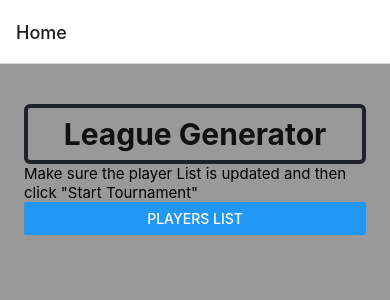
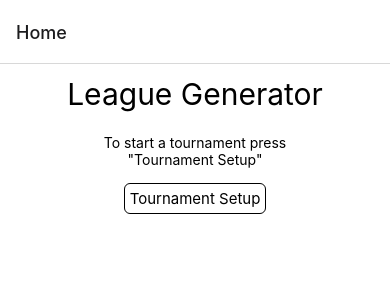
Before and after one commit to idanmoosh/LeagueGenerator, a React Native app: screen /Home in a window 390 px wide. Shown: the top 300 px of the page. Built offline with nearby package versions, Linux system fonts and the light colour scheme.

Commit message:
extra work on the Setting section

```diff
--- a/App.js
+++ b/App.js
@@ -1,6 +1,8 @@
 import { NavigationContainer } from '@react-navigation/native';
 import { createNativeStackNavigator } from '@react-navigation/native-stack';
 import { HomeScreen } from './src/components/HomeScreen';
+import { Settings } from './src/components/Settings';
+import { TournamentScreen } from './src/components/TournamentScreen';
 
 const Stack = createNativeStackNavigator();
 
@@ -9,6 +11,8 @@ export default function App() {
     <NavigationContainer>
       <Stack.Navigator>
         <Stack.Screen name='Home' component={HomeScreen} />
+        <Stack.Screen name='Settings' component={Settings} />
+        <Stack.Screen name='Tournament' component={TournamentScreen} />
       </Stack.Navigator>
     </NavigationContainer>
   );
--- a/src/components/HomeScreen.js
+++ b/src/components/HomeScreen.js
@@ -1,14 +1,27 @@
-import { View, Text, Button, StatusBar, StyleSheet } from 'react-native';
+import { useState } from 'react';
+import { View, Text, StatusBar, StyleSheet, Pressable } from 'react-native';
 
-export const HomeScreen = () => {
+export const HomeScreen = ({ navigation }) => {
+  const [press, setPress] = useState(false);
+
+  const handlePress = () => {
+    press ? setPress(false) : setPress(true);
+  };
+
   return (
     <View style={styles.container}>
       <Text style={styles.title}>League Generator</Text>
       <Text style={styles.description}>
-        Make sure the player List is updated and then click "Start Tournament"
+        To start a tournament press "Tournament Setup"
       </Text>
-      <Button title='Players List' style={styles.button} />
-
+      <Pressable
+        onPressIn={handlePress}
+        onPressOut={handlePress}
+        onPress={() => navigation.navigate('Settings')}>
+        <Text style={press ? styles.buttonPress : styles.button}>
+          Tournament Setup
+        </Text>
+      </Pressable>
       <StatusBar style='auto' />
     </View>
   );
@@ -17,24 +30,31 @@ export const HomeScreen = () => {
 const styles = StyleSheet.create({
   container: {
     flex: 1,
-    padding: 24,
+    alignItems: 'center',
+    backgroundColor: 'white',
+  },
+  title: {
+    fontSize: 30,
+    padding: 12,
+  },
+  description: {
+    textAlign: 'center',
+    width: '60%',
+    paddingVertical: 10,
+  },
+  button: {
+    borderWidth: 1,
+    padding: 5,
+    borderRadius: 6,
+    fontSize: 15,
+    marginTop: 5,
+  },
+  buttonPress: {
+    borderWidth: 1,
+    padding: 5,
+    borderRadius: 6,
+    fontSize: 15,
+    marginTop: 5,
     backgroundColor: '#999',
   },
-  title: {
-    marginTop: 16,
-    paddingVertical: 8,
-    borderWidth: 4,
-    borderColor: '#20232a',
-    borderRadius: 6,
-    color: '#111',
-    textAlign: 'center',
-    fontSize: 30,
-    fontWeight: 'bold',
-  },
-  description: {
-    fontSize: 15,
-    justifyContent: 'center',
-    color: '#fns',
-  },
-  button: {},
 });
--- /dev/null
+++ b/src/components/PlayerInputField.js
@@ -0,0 +1,63 @@
+import React, { useState } from 'react';
+import {
+  KeyboardAvoidingView,
+  StyleSheet,
+  View,
+  TextInput,
+  TouchableOpacity,
+} from 'react-native';
+import { MaterialIcons } from '@expo/vector-icons';
+
+export const PlayerInputField = props => {
+  const [player, setPlayer] = useState();
+
+  const handleAddPlayer = value => {
+    props.addPlayer(value);
+    setPlayer(null);
+  };
+
+  return (
+    <KeyboardAvoidingView
+      behavior={Platform.OS === 'ios' ? 'padding' : 'height'}
+      style={styles.container}>
+      <TextInput
+        style={styles.inputField}
+        value={player}
+        onChangeText={text => setPlayer(text)}
+        placeholder={'add a player'}
+        placeholderTextColor={'#fff'}
+      />
+      <TouchableOpacity onPress={() => handleAddPlayer(player)}>
+        <View style={styles.button}>
+          <MaterialIcons name='add' size={24} color='black' />
+        </View>
+      </TouchableOpacity>
+    </KeyboardAvoidingView>
+  );
+};
+
+const styles = StyleSheet.create({
+  container: {
+    backgroundColor: '#999',
+    borderWidth: 1,
+    marginHorizontal: 20,
+    borderRadius: 12,
+    flexDirection: 'row',
+    alignItems: 'center',
+    justifyContent: 'space-between',
+    paddingHorizontal: 10,
+  },
+  inputField: {
+    color: '#fff',
+    height: 50,
+    flex: 1,
+  },
+  button: {
+    height: 30,
+    width: 30,
+    borderRadius: 5,
+    backgroundColor: '#fff',
+    alignItems: 'center',
+    justifyContent: 'center',
+  },
+});
--- /dev/null
+++ b/src/components/Settings.js
@@ -0,0 +1,134 @@
+import { useState } from 'react';
+import {
+  View,
+  Text,
+  StatusBar,
+  StyleSheet,
+  TouchableOpacity,
+  ScrollView,
+} from 'react-native';
+import { PlayerTag } from './playerTag';
+import { PlayerInputField } from './PlayerInputField';
+import { ToggleSwitch } from './ToggleSwitch';
+
+export const Settings = ({ navigation }) => {
+  const [press, setPress] = useState(false);
+  const [teamSize, setTeamSize] = useState(1);
+  const [competitionType, setCompetitionType] = useState('ST');
+  const [players, setPlayers] = useState([]);
+
+  const params = {
+    playres: players,
+    teamSize: teamSize,
+    competitionType: competitionType,
+  };
+
+  const addPlayer = player => {
+    if (player == null) return;
+    setPlayers([...players, player]);
+  };
+
+  const deletePlayer = deleteIndex => {
+    setPlayers(players.filter((value, index) => index != deleteIndex));
+  };
+
+  const handleSubmit = () => {
+    handlePress();
+    navigation.navigate('Tournament', { params: params });
+  };
+  const handlePress = () => {
+    press ? setPress(false) : setPress(true);
+  };
+
+  return (
+    <ScrollView style={styles.ScrollView}>
+      <View style={styles.container}>
+        <Text style={styles.title}>Settings</Text>
+
+        <View style={styles.toggleContainer}>
+          <ToggleSwitch
+            title='Team Size'
+            valueA='2 V 2'
+            valueB='1 V 1'></ToggleSwitch>
+          <ToggleSwitch
+            title='Tournament Rules'
+            valueA='House Rules'
+            valueB='Standard Rules'></ToggleSwitch>
+        </View>
+
+        <View style={styles.inputField}>
+          <PlayerInputField addPlayer={addPlayer} />
+        </View>
+
+        <View style={styles.playerList}>
+          {players.map(i => {
+            return (
+              <PlayerTag
+                name={i}
+                deletePlayer={deletePlayer}
+                key={`${players.indexOf(i)}`}
+                id={`${players.indexOf(i)}`}
+              />
+            );
+          })}
+        </View>
+        <TouchableOpacity onPressIn={handleSubmit} onPressOut={handlePress}>
+          <Text style={press ? styles.buttonPress : styles.button}>
+            Start Tournament
+          </Text>
+        </TouchableOpacity>
+
+        <StatusBar style='auto' />
+      </View>
+    </ScrollView>
+  );
+};
+
+const styles = StyleSheet.create({
+  container: {
+    backgroundColor: 'white',
+    justifyContent: 'space-between',
+    alignContent: 'stretch',
+  },
+  toggleContainer: {
+    marginHorizontal: 20,
+    flexDirection: 'row',
+  },
+  title: {
+    flex: 1,
+    fontSize: 30,
+    padding: 12,
+  },
+  inputField: {
+    margin: 15,
+  },
+  playerList: {
+    margin: 12,
+    justifyContent: 'center',
+    flexDirection: 'row',
+  },
+
+  button: {
+    width: 200,
+    alignSelf: 'center',
+    textAlign: 'center',
+    flex: 1,
+    borderWidth: 1,
+    padding: 5,
+    borderRadius: 6,
+    fontSize: 15,
+    margin: 20,
+  },
+  buttonPress: {
+    width: 200,
+    alignSelf: 'center',
+    textAlign: 'center',
+    flex: 1,
+    borderWidth: 1,
+    padding: 5,
+    borderRadius: 6,
+    fontSize: 15,
+    margin: 20,
+    backgroundColor: '#999',
+  },
+});
--- /dev/null
+++ b/src/components/ToggleSwitch.js
@@ -0,0 +1,50 @@
+import { Text, View, TouchableOpacity, StyleSheet } from 'react-native';
+import { useState } from 'react';
+
+export const ToggleSwitch = props => {
+  const [toggleOn, setToggleOn] = useState(true);
+
+  return (
+    <View style={styles.toggleContainer}>
+      <Text style={styles.title}>{props.title}</Text>
+      <TouchableOpacity
+        onPress={() => {
+          toggleOn ? setToggleOn(false) : setToggleOn(true);
+        }}>
+        <View style={toggleOn ? styles.togglePicked : styles.toggleNotPicked}>
+          <Text>{props.valueA}</Text>
+        </View>
+        <View style={toggleOn ? styles.toggleNotPicked : styles.togglePicked}>
+          <Text>{props.valueB}</Text>
+        </View>
+      </TouchableOpacity>
+    </View>
+  );
+};
+
+const styles = StyleSheet.create({
+  title: {
+    fontWeight: 'bold',
+    fontSize: 15,
+  },
+  toggleContainer: {
+    flex: 1,
+    alignItems: 'center',
+    margin: 12,
+    borderWidth: 1,
+    justifyContent: 'space-around',
+  },
+  togglePicked: {
+    backgroundColor: '#999',
+    width: '100%',
+    height: 30,
+    margin: 5,
+    padding: 5,
+  },
+  toggleNotPicked: {
+    backgroundColor: 'white',
+    width: '100%',
+    height: 20,
+    margin: 10,
+  },
+});
--- /dev/null
+++ b/src/components/TournamentScreen.js
@@ -0,0 +1,29 @@
+import { View, Text, StyleSheet, TouchableOpacity } from 'react-native';
+import { MaterialIcons } from '@expo/vector-icons';
+
+export const TournamentScreen = props => {
+  return (
+    <View style={styles.playerTag}>
+      <Text style={styles.name}>Tournament</Text>
+    </View>
+  );
+};
+
+const styles = StyleSheet.create({
+  playerTag: {
+    borderWidth: 1,
+    borderRadius: 6,
+    margin: 2,
+    width: 50,
+    marginHorizontal: 5,
+  },
+  name: {
+    color: 'black',
+    fontSize: 15,
+    textTransform: 'uppercase',
+    textAlign: 'center',
+  },
+  delete: {
+    textAlign: 'center',
+  },
+});
--- /dev/null
+++ b/src/components/playerTag.js
@@ -0,0 +1,43 @@
+import { View, Text, StyleSheet, TouchableOpacity } from 'react-native';
+import { MaterialIcons } from '@expo/vector-icons';
+
+export const PlayerTag = props => {
+  const handleDelete = () => {
+    props.deletePlayer(props.id);
+  };
+
+  return (
+    <View style={styles.playerTag}>
+      <Text style={styles.name}>{props.name}</Text>
+      <TouchableOpacity onPress={() => handleDelete()}>
+        <View style={styles.button}>
+          <MaterialIcons
+            style={styles.delete}
+            name='cancel'
+            size={18}
+            color='#555'
+          />
+        </View>
+      </TouchableOpacity>
+    </View>
+  );
+};
+
+const styles = StyleSheet.create({
+  playerTag: {
+    borderWidth: 1,
+    borderRadius: 6,
+    margin: 2,
+    width: 50,
+    marginHorizontal: 5,
+  },
+  name: {
+    color: 'black',
+    fontSize: 15,
+    textTransform: 'uppercase',
+    textAlign: 'center',
+  },
+  delete: {
+    textAlign: 'center',
+  },
+});
```
Also changed, not shown: package.json (+7 -1 lines), react-native.config.js (added, +7 -0 lines), 1 other file (tests, documents, lock files or other folders).
